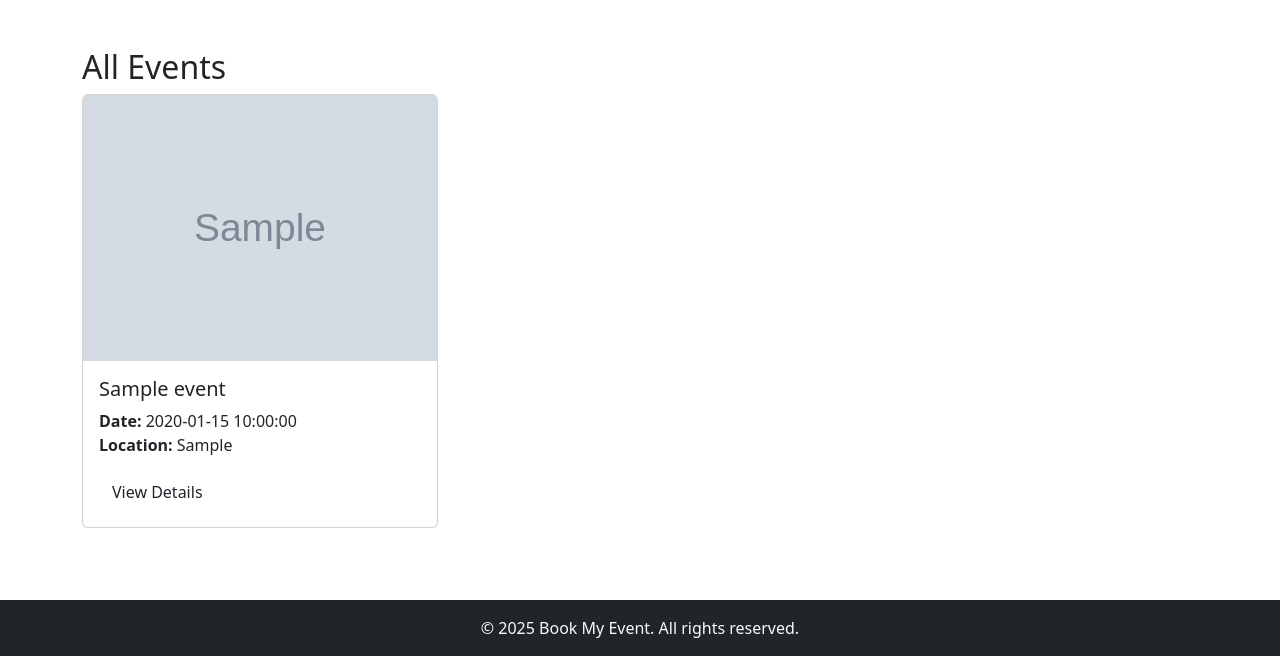
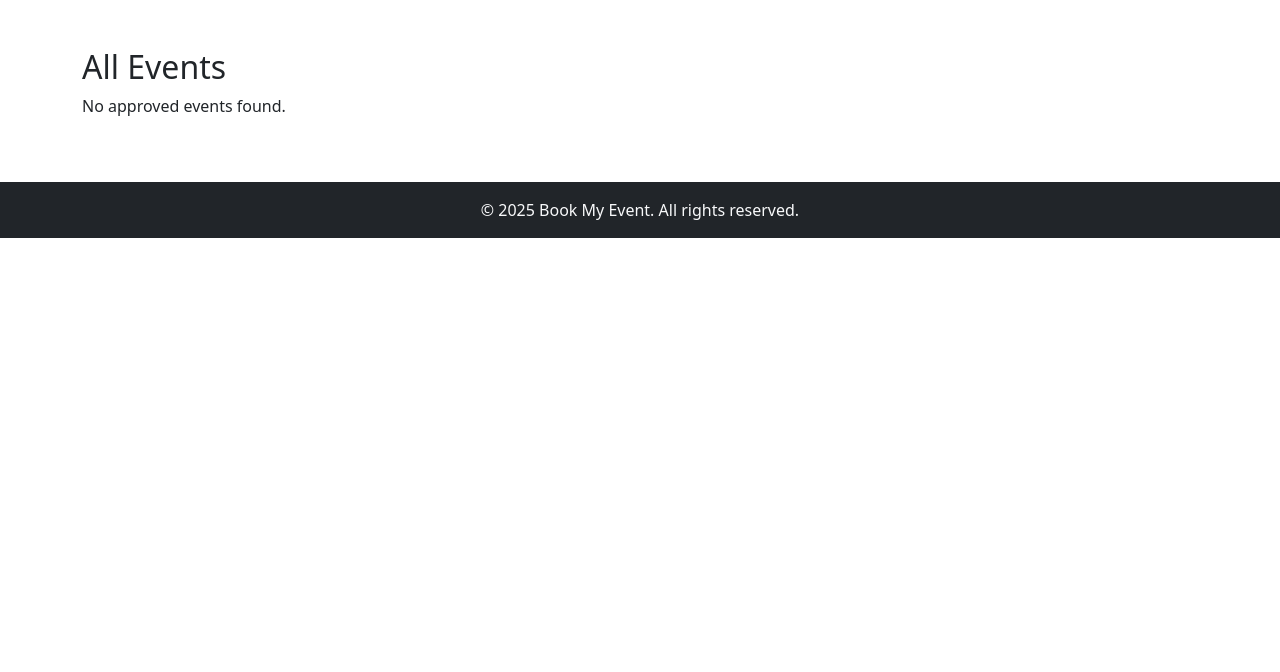
Before and after one commit to Mahaboob-Raza/Book_My_Event, a PHP site: page /event.php in a window 1280 px wide. Shown: the part 56-728 px from the top of the page. Run offline with PHP 8.4, Linux system fonts and the light colour scheme; tables that the repository leaves empty or names only in its code hold one stand-in row (values such as "Sample post"); grey boxes marked "Sample" are stand-in pictures; a stand-in replaces the project's code that opens the database connection.

Commit message:
added expiry -so the event get removed from the approved events

```diff
--- a/event.php
+++ b/event.php
@@ -1,10 +1,20 @@
 <?php
 include("includes/db.php");
 
-// Fetch only approved events
-$sql = "SELECT * FROM events WHERE status = 'approved' ORDER BY date ASC";
+// Step 1: Mark past events as expired
+$conn->query("UPDATE events
+              SET status = 'expired'
+              WHERE date < CURDATE()
+              AND status = 'approved'");
+
+// Step 2: Fetch only approved + upcoming events
+$sql = "SELECT * FROM events
+        WHERE status = 'approved'
+        AND date >= CURDATE()
+        ORDER BY date ASC";
 $result = $conn->query($sql);
 ?>
+
 
 <!DOCTYPE html>
 <html lang="en">
```
Also changed, not shown: event_detail.php (+10 -3 lines).
